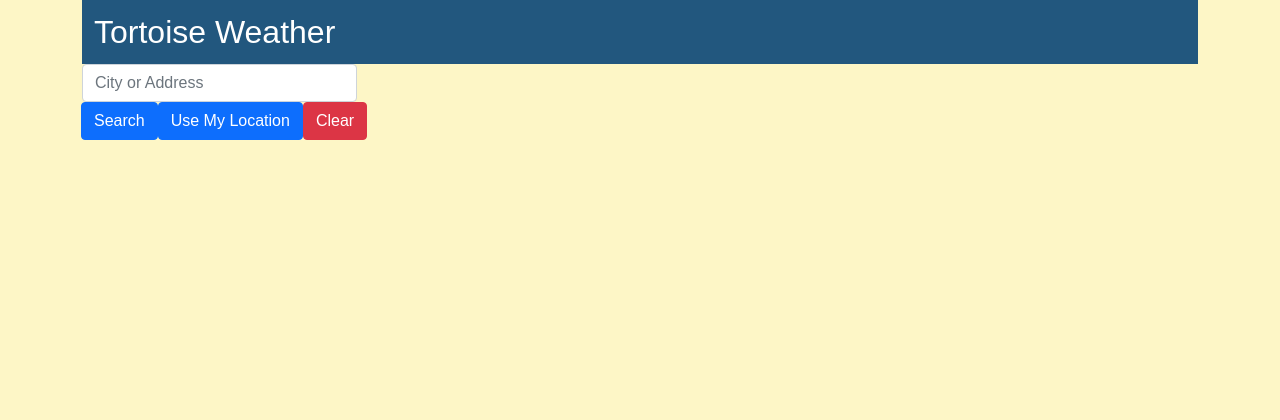
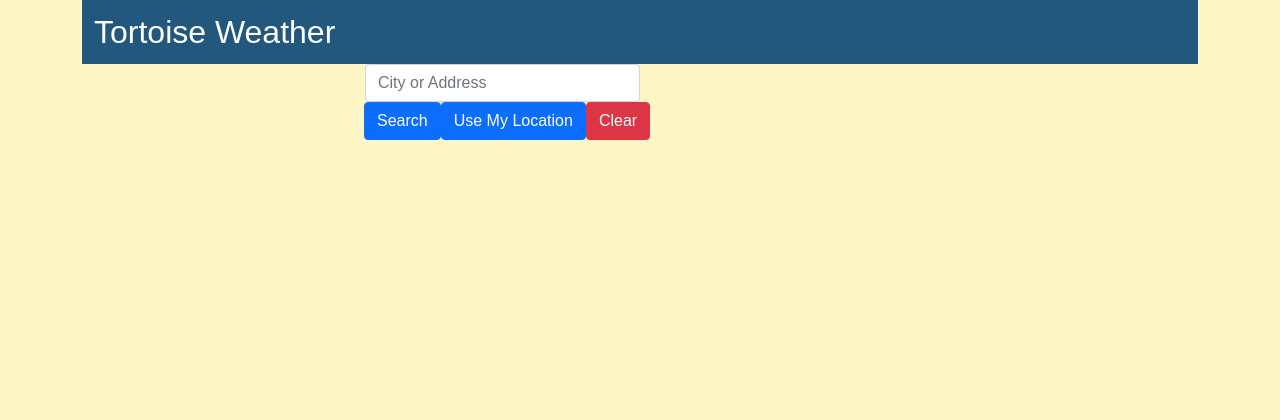
Before and after one commit to sourish33/WeatherApp, a Node server app: page / in a window 1280 px wide. Shown: the top 420 px of the page. Run offline with Node 20, Linux system fonts and the light colour scheme; some libraries are stand-ins or nearby versions.

Commit message:
made spinner its own row and moved input box to center

```diff
--- a/templates/views/index.hbs
+++ b/templates/views/index.hbs
@@ -23,7 +23,7 @@
                     <span class="navbartext">Tortoise Weather</span>
                 </div>
             </nav>
-            <div class="row g-3">
+            <div class="row g-3 d-flex justify-content-center">
                 <div class="col-lg-6 col-md-6 col-sm-12 mb-4">
                       <div class="input-group">
                           <div class="col-sm-12 col-lg-6 col-md-12">
@@ -38,13 +38,14 @@
                         </div>
                       </div>
                 </div>
-                <div class="row" id="spinner">
-                    <div class="d-flex align-items-center">
-                    <strong>Loading data. Please wait...</strong>
-                    <div class="spinner-border ms-auto" role="status" aria-hidden="true"></div>
-                    </div>
+            </div>
+            <div class="row" id="spinner">
+                <div class="d-flex align-items-center ">
+                <strong>Loading data. Please wait...</strong>
+                <div class="spinner-border ms-auto" role="status" aria-hidden="true"></div>
                 </div>
             </div>
+
             <div class="row" id="alertrow" style="display: none;">
                 <div class="col-12">
                     <div class="card">
```
